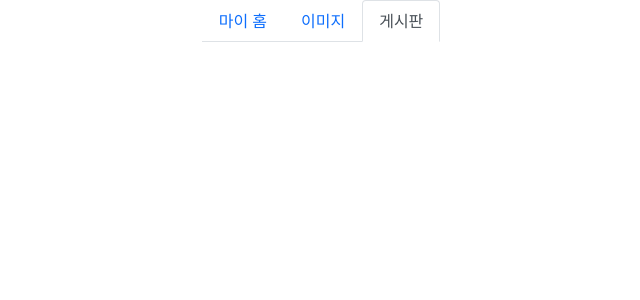
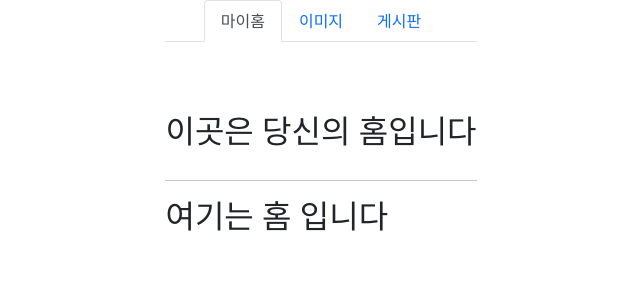
Before and after one commit to KChanHyeok/vue_list, a Vue app: page /home in a window 1280 px wide. Shown: the top 300 px of the page, without its empty margins (319-959 px from the left). Built offline with nearby package versions, Linux system fonts and the light colour scheme.

Commit message:
라우터 home 추가 및 list 변경 활용

```diff
--- a/src/App.vue
+++ b/src/App.vue
@@ -1,10 +1,10 @@
 <template>
   <div id="app">
     <div>
-      <b-nav tabs align="center">
-        <b-nav-item >마이 홈</b-nav-item>
-        <b-nav-item >이미지</b-nav-item>
-        <b-nav-item active>게시판</b-nav-item>
+      <b-nav tabs align="center" >
+        <b-nav-item to='/home'  exact exact-active-class='active'>마이홈</b-nav-item>
+        <b-nav-item to='/image' exact exact-active-class='active'>이미지</b-nav-item>
+        <b-nav-item to='/list' exact exact-active-class='active'>게시판</b-nav-item>
       </b-nav>
     <router-view></router-view>
     </div>
@@ -15,7 +15,17 @@
 
 export default {
   name: 'App',
+  data () {
+    return {
+      isActive: false
+    }
+  },
+  methods:{
+    onClick () {
+    }
+  }
 }
+
 </script>
 
 <style>
@@ -26,6 +36,7 @@ export default {
 #app {
   display: flex;
   justify-content: center;
+  height: 90vh;
 }
 #title {
   text-align: center;
@@ -36,6 +47,7 @@ export default {
 }
 
 .listBox{
+  height: 300px;
   border: 1px solid black;
   text-align: center;
   overflow: auto;
--- /dev/null
+++ b/src/pages/home/home.vue
@@ -0,0 +1,15 @@
+<template>
+  <div>
+    <h2>여기는 홈 입니다</h2>
+  </div>
+</template>
+
+<script>
+export default {
+
+}
+</script>
+
+<style>
+
+</style>
--- /dev/null
+++ b/src/pages/home/homeRouter.vue
@@ -0,0 +1,17 @@
+<template>
+  <div>
+    <h2 id="title">이곳은 당신의 홈입니다</h2>
+    <hr>
+    <router-view></router-view>
+  </div>
+</template>
+
+<script>
+
+
+export default {
+  name: 'home-router'
+
+
+}
+</script>
--- /dev/null
+++ b/src/router/home.js
@@ -0,0 +1,16 @@
+import homeRouter from '../pages/home/homeRouter.vue'
+import home from '../pages/home/home.vue'
+
+
+const homes = [{
+    path: '/home',
+    component: homeRouter,
+    children: [
+      {
+        path: '',
+        component: home
+      }
+  ]
+}, ]
+
+export default homes
--- a/src/router/index.js
+++ b/src/router/index.js
@@ -1,13 +1,15 @@
 import Vue from 'vue'
 import VueRouter from 'vue-router'
 import list from './list'
+import home from './home'
 
 Vue.use(VueRouter)
 
 const routes = {
   mode: 'history',
   routes: [
-    ...list
+    ...list,
+    ...home
   ]
 }
 
```
Also changed, not shown: src/router/list.js (+4 -4 lines), src/router/image.js (added).
